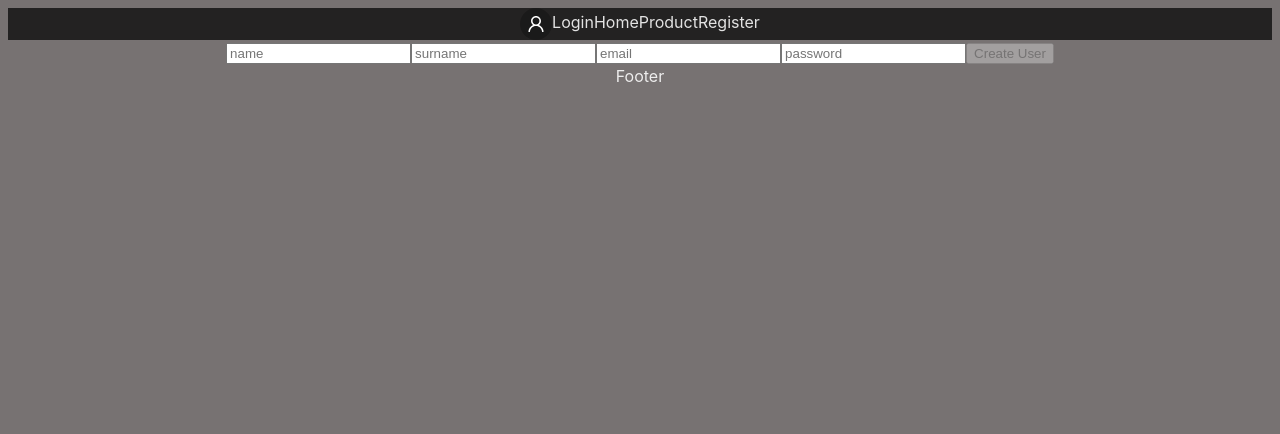
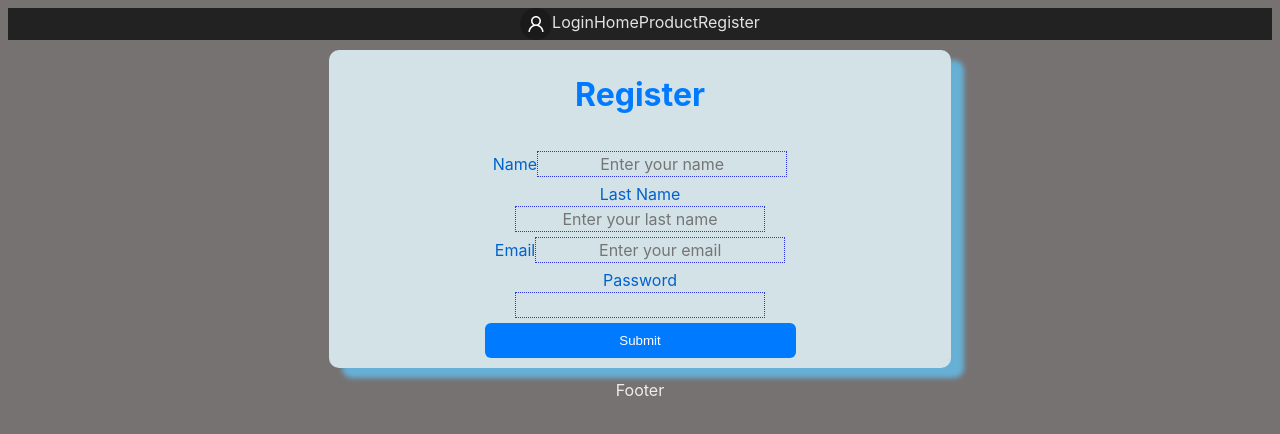
Before and after one commit to VolodymyrKolomiets/ProjectReactEcomerce, a React (Vite) app: page /register in a window 1280 px wide. Shown: the top 434 px of the page. Built offline with nearby package versions, Linux system fonts and the light colour scheme; sample sign-in values are in the browser's storage.

Commit message:
register update

```diff
--- a/src/components/Profile/Profile.jsx
+++ b/src/components/Profile/Profile.jsx
@@ -1,17 +1,16 @@
-import React, { useContext, useEffect } from 'react'
-import { UserContext } from '../../context/UserContext/UserState'
-import { Card, Spin, Collapse } from "antd";
+import React, { useContext, useEffect } from "react";
+import { UserContext } from "../../context/UserContext/UserState";
+import { Card, Spin } from "antd";
 
 const Profile = () => {
-  const { getUserInfo, user } = useContext(UserContext)
+  const { getUserInfo,user } = useContext(UserContext);
   useEffect(() => {
-    getUserInfo()
-  }, [])
-  if (!user) {
-    return <Spin size="large" />;
+    getUserInfo();
+  }, []);
+  if(!user){
+    return   <Spin size="large" />
   }
-  return (
-    <div>
+  return <div>
     <Card
       title="Profile"
       extra={<a href="#">{user.role}</a>}
@@ -19,32 +18,16 @@ const Profile = () => {
         width: 300,
       }}
     >
-        <img
-          style={{
+        <img  style={{
         width: 30,
-          }}
-          src="https://img.freepik.com/free-icon/user_318-563642.jpg?w=360"
-          alt=""
-        />
+      }} src="https://img.freepik.com/free-icon/user_318-563642.jpg?w=360" alt="" />
       <p>Name: {user.name}</p>
-        <p>Age: {user.age}</p>
+      <p>Surname: {user.surname}</p>
       <p>Email: {user.email}</p>
+
     </Card>
-      <h2>Orders</h2>
-      {user.orderIds.map((order) => {
-        return (
-          <Collapse defaultActiveKey={["1"]}>
-            <Panel header={order.createdAt} key="1">
-              {order.productIds.map((product) => (
-                <p>{product.name} {product.price} €</p>
-              ))}
-            </Panel>
-          </Collapse>
-        );
-      })}
 
-    </div>
-  );
+  </div>;
 };
 
 export default Profile
--- a/src/components/Register/Register.jsx
+++ b/src/components/Register/Register.jsx
@@ -1,82 +1,118 @@
-import React, { useContext, useState } from "react";
-import { UserContext } from "../../context/UserContext/UserState";
+import React, { useState } from "react";
+import "./Register.scss";
+import { useNavigate } from "react-router-dom";
 
 const Register = () => {
-
-  const { postUser, users } = useContext(UserContext);
-
-  const initialState = {
+  const initialValue = {
     name: "",
-    surname:"",
+    lastName: "",
     email: "",
     password: "",
   };
-
-  const [data, setData] = useState(initialState);
+  const [data, setData] = useState(initialValue);
   const [btnDisabled, setBtnDisabled] = useState(true);
     const [message, setMessage] = useState("");
 
-  const clearState = () => {
-    setData({ ...initialState });
-  };
+
+ const navigate = useNavigate();
 
   const handleInputChange = (event) => {
-    if (data.name.length + 1 < 3) {
-      setMessage("Name must be at least 3 characters");
-
+    if (
+      data.name.length + 1 < 3 ||
+      data.lastName.length + 1 < 3 ||
+      data.password.length === 0
+    ) {
+      setMessage("Name, Last Name, and password are required");
       setBtnDisabled(true);
     } else {
       setMessage(null);
-
       setBtnDisabled(false);
     }
-    setData({
-      ...data,
-      [event.target.name]: event.target.value,
-    });
+    setData({ ...data, [event.target.name]: event.target.value });
   };
 
-  const handleSubmit = (event) => {
-    event.preventDefault();
-    postUser(data)
-    clearState();
+  const onSubmit = (e) => {
+    e.preventDefault();
+    const userInfo = {
+      name: data.name,
+      lastName: data.lastName,
+      email: data.email,
+      password: data.password,
     };
+    let userList = [];
+    try {
+      const existingUsers = localStorage.getItem("userList");
+      if (existingUsers) {
+        userList = JSON.parse(existingUsers);
+      }
+    } catch (error) {
+      console.log("Error loading user list from local storage:", error);
+    }
+
+    // Verificar si el usuario ya existe en la lista
+    const existingUser = userList.find(user => user.email === userInfo.email);
+    if (existingUser) {
+      alert('Este usuario ya existe en la lista');
+      return;
+    }
+
+    userList.push(userInfo);
+    localStorage.setItem("userList", JSON.stringify(userList));
+    console.log(`Welcome ${data.name} ${data.lastName}!`);
+    setData(initialValue);
+    navigate("/");
+  }
 
   return (
-    <div>
-      <form onSubmit={handleSubmit}>
+    <div className="container-form">
+      <div className="form-container">
+        <h1 className="text-form">Register</h1>
+        <form onSubmit={onSubmit}>
+          <div className="input-container">
+            <label htmlFor="name">Name</label>
             <input
               type="text"
-          placeholder="name"
+              placeholder="Enter your name"
               onChange={handleInputChange}
               name="name"
+              value={data.name}
             />
-
+          </div>
+          <div className="input-container">
+            <label htmlFor="lastName">Last Name</label>
             <input
               type="text"
-          placeholder="surname"
+              placeholder="Enter your last name"
               onChange={handleInputChange}
-          name="surname"
+              name="lastName"
+              value={data.lastName}
             />
-
+          </div>
+          <div className="input-container">
+            <label htmlFor="email">Email</label>
             <input
               type="email"
-          placeholder="email"
+              placeholder="Enter your email"
               onChange={handleInputChange}
               name="email"
+              value={data.email}
             />
-
+          </div>
+          <div className="input-container">
+            <label htmlFor="birthdate">Password</label>
             <input
-          type="password"
-          placeholder="password"
+              type="text"
               onChange={handleInputChange}
               name="password"
+              value={data.password}
             />
-        <button type="submit" disabled={btnDisabled}>
-          Create User
+          </div>
+          <button type="submit" className="submit-btn" disabled={btnDisabled}>
+            Submit
           </button>
         </form>
-      {message}
+        {message && <span className="alert-message">{message}</span>}
+      </div>
     </div>
   );
 };
--- /dev/null
+++ b/src/components/Register/Register.scss
@@ -0,0 +1,64 @@
+.container-form{
+    display: flex;
+    justify-content: center;
+    margin: 10px;
+}
+
+.form-container {
+    display: flex;
+    justify-content: center;
+    flex-direction: column;
+    align-items: center;
+    width: 50%;
+    background-color: #d3e2e7;
+    border-radius: 10px;
+    -webkit-box-shadow: 13px 10px 5px 0px rgb(134, 197, 232);
+    -moz-box-shadow: 13px 10px 5px 0px rgb(84, 164, 201);
+    box-shadow: 13px 10px 5px 0px rgba(101, 179, 218, 0.948);
+}
+
+.flex-container {
+    display: flex;
+    justify-content: center;
+    margin: 10px;
+}
+
+input {
+    all: unset;
+    border: 1px dotted #2e34e1;
+}
+button {
+    background-color: #007bff;
+    border-radius: 6px;
+    color: #fff;
+    padding: 10px 20px;
+    border: none;
+    transition: transform 0.2s ease-in-out, background-color 0.2s ease-in-out;
+  }
+
+  .submit-btn:hover {
+    transform: scale(1.1);
+    background-color: #0062cc;
+  }
+
+form {
+    display: flex;
+    flex-direction: column;
+    width: 50%;
+    gap: 5px;
+    margin: 10px;
+}
+
+.alert-message {
+    color: rgb(219, 22, 22);
+    background-color: rgba(16, 15, 15, 0.695);
+    border-radius: 8px;
+}
+
+.text-form {
+    color: #007bff;
+}
+
+.input-container {
+    color: #0062cc;
+}
```
Lines whose indentation alone changed are shown as unchanged.
